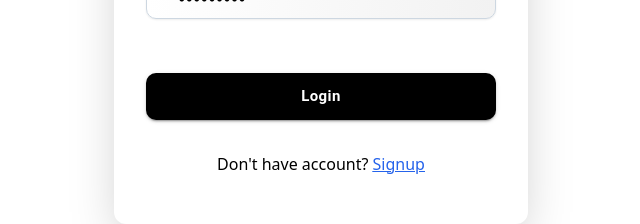
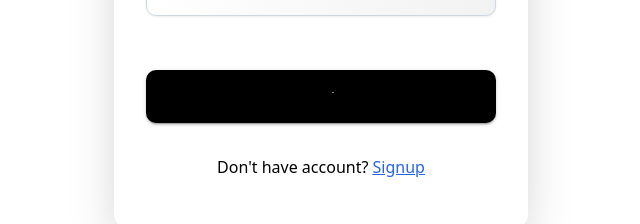
Before and after one commit to VaishnaviKanipakam/clothing-ecommerce-frontend, a React (Create React App) app: page /login in a window 1280 px wide. Both pictures are taken after typing "name@example.com", "Sample123" into the empty fields and a click on the button "Login". Shown: the part 403-627 px from the top of the page, without its empty margins (319-959 px from the left). Built offline with nearby package versions, Linux system fonts and the light colour scheme; no server answers; some icons are missing.

Commit message:
show loader on login and Create Account button and prevent multiple submissions

```diff
--- a/src/components/LoginPage/index.js
+++ b/src/components/LoginPage/index.js
@@ -6,6 +6,7 @@ import { useNavigate } from "react-router-dom";
 import EmailOutlinedIcon from "@mui/icons-material/EmailOutlined";
 import KeyOutlinedIcon from "@mui/icons-material/KeyOutlined";
 import Cookies from "js-cookie";
+import CircularProgress from "@mui/material/CircularProgress";
 
 import "./index.css";
 
@@ -15,6 +16,7 @@ const LoginPage = () => {
   const [password, setPassword] = useState("");
   const [message, setMessage] = useState();
   const [errorMessage, setErrorMessage] = useState("");
+  const [isLoading, setIsLoading] = useState(false);
 
   const onSubmitSuccess = (token) => {
     Cookies.set("jwt_token", token, { expires: 5 });
@@ -51,6 +53,7 @@ const LoginPage = () => {
 
   const onSubmitLoginForm = async (event) => {
     event.preventDefault();
+    setIsLoading(true);
     const loginDetails = { password, email };
     const url = "https://clothing-ecommerce-backend-f011.onrender.com/login";
 
@@ -76,10 +79,19 @@ const LoginPage = () => {
       const errorData = await response.json();
       setErrorMessage(errorData);
       setMessage(false);
+      setIsLoading(false)
     }
   };
 
   const messageClassname = message ? "success-message" : "error-message";
+
+  const loader = () => {
+    return (
+      <div>
+        <CircularProgress color="black" size={25} sx={{color: "#ffffff", fontWeight: "bold"}}/>
+      </div>
+    );
+  };
 
   return (
     <div className="login-container">
@@ -108,7 +120,7 @@ const LoginPage = () => {
               fontSize: "15px",
             }}
           >
-            Login
+            {isLoading ? loader() : " Login"}
           </CustomButton>
         </div>
         <p className="text-[#000000] font-georgia mt-8 text-base">
--- a/src/components/Registration/index.js
+++ b/src/components/Registration/index.js
@@ -6,6 +6,7 @@ import KeyOutlinedIcon from "@mui/icons-material/KeyOutlined";
 import CustomButton from "../CustomButton";
 import { Link } from "react-router-dom";
 import { useNavigate } from "react-router-dom";
+import CircularProgress from "@mui/material/CircularProgress";
 
 import "./index.css";
 
@@ -18,6 +19,7 @@ const Registration = () => {
   const [message, setMessage] = useState();
   const [successMessage, setSuccessMessage] = useState("");
   const [errorMessage, setErrorMessage] = useState("");
+  const [isLoading, setIsLoading] = useState(false);
 
   const onSubmitSuccess = () => {
     navigate("/login");
@@ -81,6 +83,7 @@ const Registration = () => {
 
   const onSubmitRegistrationForm = async (event) => {
     event.preventDefault();
+    setIsLoading(true)
     const url = "https://clothing-ecommerce-backend-f011.onrender.com/registration";
     const userDetails = { name, email, password, confirmPassword };
 
@@ -107,10 +110,19 @@ const Registration = () => {
       const errorData = response.json();
       setErrorMessage(errorData);
       setMessage(false);
+      setIsLoading(false)
     }
   };
 
   const messageClassname = message ? "success-message" : "error-message";
+
+  const loader = () => {
+      return (
+        <div>
+          <CircularProgress color="black" size={25} sx={{color: "#ffffff", fontWeight: "bold"}}/>
+        </div>
+      );
+    };
 
   return (
     <div className="registration-container">
@@ -142,7 +154,7 @@ const Registration = () => {
               fontSize: "15px",
             }}
           >
-            Create Account
+            {isLoading ? loader() : "Create Account"}
           </CustomButton>
         </div>
         <p className="text-[#000000] font-georgia mt-8 text-base">
```
